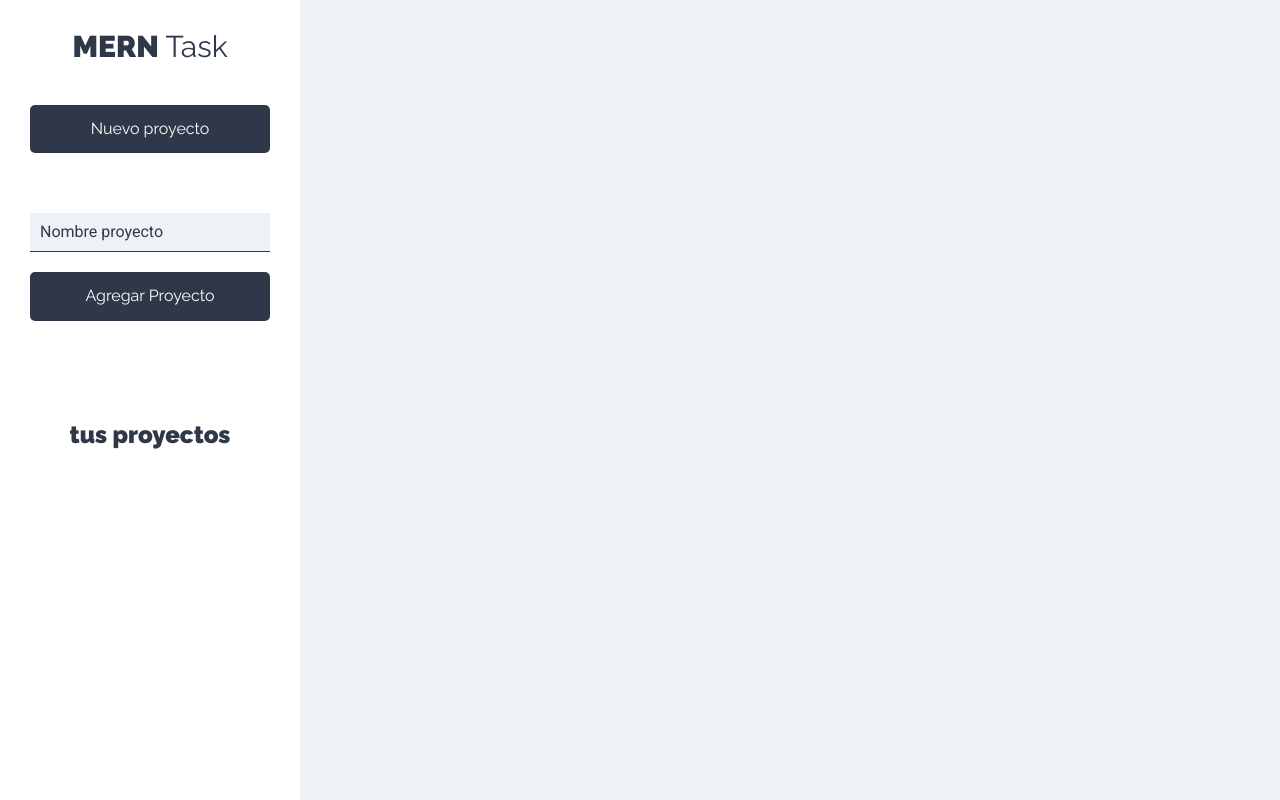
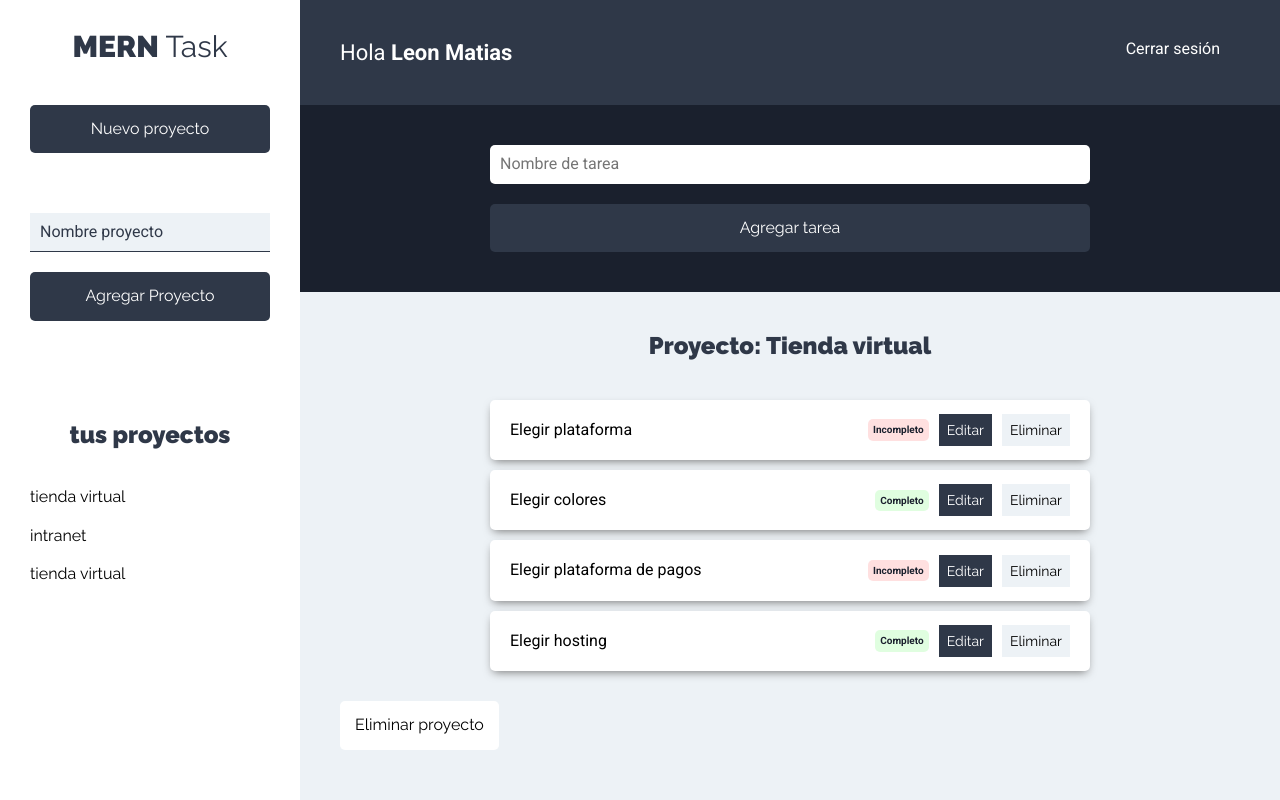
Before and after one commit to devLeonMat/React-P12-ProjectManager, a React (Create React App) app: page /projects in a window 1280 px wide. Built offline with nearby package versions, Linux system fonts and the light colour scheme.

Commit message:
subiendo cambios

```diff
--- /dev/null
+++ b/src/components/layout/Bar.js
@@ -0,0 +1,15 @@
+import React from "react";
+
+const Bar = () => {
+    return (
+        <header className="app-header">
+            <p className="nombre-usuario">Hola <span>Leon Matias</span></p>
+            <nav className="nav-principal">
+                <a href="#">Cerrar sesión</a>
+            </nav>
+        </header>
+    )
+};
+
+
+export default Bar;
--- a/src/components/layout/Sidebar.js
+++ b/src/components/layout/Sidebar.js
@@ -1,5 +1,6 @@
 import React from "react";
 import NewProject from "../projects/NewProject";
+import ListProjects from "../projects/ListProjects";
 
 const Sidebar = () => {
     return (
@@ -9,6 +10,7 @@
             <NewProject/>
             <div className="proyectos">
                 <h2>tus proyectos</h2>
+                <ListProjects/>
             </div>
         </aside>
     )
--- a/src/components/projects/ListProjects.js
+++ b/src/components/projects/ListProjects.js
@@ -11,7 +11,9 @@
 
     return (
         <ul className="listado-proyectos">
-            <Project />
+            {projects.map(value => (
+                <Project project={value}/>
+            ))}
         </ul>
 
     );
--- a/src/components/projects/Projects.js
+++ b/src/components/projects/Projects.js
@@ -1,14 +1,19 @@
 import React from "react";
 import Sidebar from "../layout/Sidebar";
+import Bar from "../layout/Bar";
+import FormTask from "../task/FormTask";
+import ListTask from "../task/ListTask";
 
 const Projects = () => {
     return (
         <div className="contenedor-app">
             <Sidebar/>
             <div className="seccion-principal">
+                <Bar/>
                 <main>
+                    <FormTask/>
                     <div className="contenedor-tareas">
-
+                        <ListTask/>
                     </div>
                 </main>
             </div>
--- /dev/null
+++ b/src/components/task/FormTask.js
@@ -0,0 +1,23 @@
+import React from "react";
+
+const FormTask = () => {
+    return (
+        <div className="formulario">
+            <form action="">
+                <div className="contenedor-input">
+                    <input type="text"
+                           className="input-text"
+                           placeholder="Nombre de tarea"
+                           name="name"/>
+                </div>
+                <div className="contenedor-input">
+                    <input type="submit"
+                           className="btn btn-primario btn-submit btn-block"
+                           value="Agregar tarea"/>
+                </div>
+            </form>
+        </div>
+    )
+};
+
+export default FormTask;
--- /dev/null
+++ b/src/components/task/ListTask.js
@@ -0,0 +1,32 @@
+import React, {Fragment} from "react";
+import Task from "./Task";
+
+
+const ListTask = () => {
+    const taskProject = [
+        {name: 'Elegir plataforma', status: false},
+        {name: 'Elegir colores', status: true},
+        {name: 'Elegir plataforma de pagos', status: false},
+        {name: 'Elegir hosting', status: true}
+    ];
+
+    return (
+        <Fragment>
+            <h2>Proyecto: Tienda virtual</h2>
+            <ul className="listado-tareas">
+                {
+                    taskProject.length === 0
+                        ? (<li className="tarea"><p>No hay tareas</p></li>)
+                        : taskProject.map(tk => (
+                            <Task task={tk}/>
+                        ))
+                }
+            </ul>
+            <button className="btn btn-eliminar">Eliminar proyecto</button>
+        </Fragment>
+
+    );
+
+};
+
+export default ListTask;
--- /dev/null
+++ b/src/components/task/Task.js
@@ -0,0 +1,25 @@
+import React from "react";
+
+const Task = ({task}) => {
+
+    return (
+
+        <li className="tarea sombra">
+            <p>{task.name}</p>
+            <div className="estado">
+                {
+                    task.status ? (<button className="completo"> Completo</button>)
+                        : (<button className="incompleto"> Incompleto</button>)
+                }
+            </div>
+            <div className="acciones">
+                <button className="btn btn-primario">Editar</button>
+                <button className="btn btn-secundario">Eliminar</button>
+            </div>
+        </li>
+
+    )
+
+};
+
+export default Task;
--- a/src/index.css
+++ b/src/index.css
@@ -4,17 +4,20 @@
     --gris2: #2f3848;
     --gris3: #1a202d;
     --negro: #000000;
-  --headingFont:'Raleway', sans-serif;
-  --textFont:  'Roboto', sans-serif;
+    --headingFont: 'Raleway', sans-serif;
+    --textFont: 'Roboto', sans-serif;
 }
+
 *, *:before, *:after {
     box-sizing: inherit;
 }
+
 html {
     box-sizing: border-box;
     height: 100%;
     font-size: 62.5%;
 }
+
 body {
     min-height: 100%;
     background-color: var(--gris1);
@@ -31,20 +34,25 @@
     text-align: center;
     color: var(--gris2);
 }
+
 h1 span {
     font-weight: 400;
 }
+
 h1 {
     font-size: 3rem;
 }
+
 h2 {
     font-size: 2.4rem;
 }
+
 ul {
     list-style: none;
     padding: 0;
     margin: 0;
 }
+
 a {
     text-decoration: none;
     color: var(--gris2);
@@ -61,26 +69,37 @@
     border: none;
     transition: background-color .3s ease;
 }
+
 .btn:hover {
     cursor: pointer;
 }
+
+.btn-eliminar {
+    background-color: var(--blanco);
+}
+
 .btn-primario {
     background-color: var(--gris2);
     color: var(--blanco);
 }
+
 .btn-primario:hover {
     background: var(--gris3);
 }
+
 .btn-secundario {
     background-color: var(--gris1);
 }
+
 .btn-block {
     display: block;
     width: 100%;
 }
+
 .btn-submit:hover {
     background-color: var(--gris2);
 }
+
 .btn-blank {
     margin: 0;
     padding: 0;
@@ -98,6 +117,7 @@
         background-color: var(--blanco);
         flex: 0 0 300px;
     }
+
     .seccion-principal {
         flex: 1;
     }
@@ -106,51 +126,61 @@
 
 
 /* BARRA LATERAL */
-aside  {
+aside {
     padding: 3rem;
 }
 
 .formulario-nuevo-proyecto {
     margin-top: 6rem;
 }
+
 .formulario-nuevo-proyecto .input-text {
     border-bottom: 1px solid var(--gris2);
     border-radius: 0;
     background-color: var(--gris1);
 }
-.formulario-nuevo-proyecto .input-text::placeholder{
+
+.formulario-nuevo-proyecto .input-text::placeholder {
     color: var(--gris2);
 }
+
 .proyectos {
     margin-top: 10rem;
 }
+
 .listado-proyectos li {
     margin-bottom: 2rem;
 }
+
 .listado-proyectos li a {
     font-size: 1.4rem;
     color: var(--gris2);
     line-height: 1.5;
     font-weight: 300;
 }
+
 .app-header {
     display: flex;
     justify-content: space-between;
     background-color: var(--gris2);
     padding: 4rem;
 }
+
 .nombre-usuario {
     color: var(--blanco);
     font-size: 2.2rem;
     margin: 0;
 }
+
 .nombre-usuario span {
     font-weight: 900;
 }
+
 .nav-principal a {
     color: var(--blanco);
     text-decoration: none;
 }
+
 .nav-principal a:first-of-type {
     margin-right: 2rem;
 }
@@ -160,17 +190,21 @@
     background-color: var(--gris3);
     padding: 4rem;
 }
+
 .formulario form {
     max-width: 600px;
     margin: 0 auto;
 }
+
 .contenedor-input {
     display: flex;
 }
+
 .contenedor-input label {
     margin-bottom: 1rem;
     color: var(--blanco);
 }
+
 .input-text {
     padding: 1rem;
     border: none;
@@ -183,7 +217,6 @@
 .contenedor-tareas {
     padding: 4rem;
 }
-
 
 
 .listado-tareas {
@@ -201,27 +234,32 @@
     border-radius: .5rem;
 
 }
+
 .sombra {
-  -webkit-box-shadow: 0px 4px 10px -3px rgba(117,117,117,1);
-  -moz-box-shadow: 0px 4px 10px -3px rgba(117,117,117,1);
-  box-shadow: 0px 4px 10px -3px rgba(117,117,117,1);
+    -webkit-box-shadow: 0px 4px 10px -3px rgba(117, 117, 117, 1);
+    -moz-box-shadow: 0px 4px 10px -3px rgba(117, 117, 117, 1);
+    box-shadow: 0px 4px 10px -3px rgba(117, 117, 117, 1);
 }
+
 .sombra-dark {
-  -webkit-box-shadow: 0px 6px 11px -8px rgba(0,0,0,0.9);
-  -moz-box-shadow: 0px 6px 11px -8px rgba(0,0,0,0.9);
-  box-shadow: 0px 6px 11px -8px rgba(0,0,0,0.9);
+    -webkit-box-shadow: 0px 6px 11px -8px rgba(0, 0, 0, 0.9);
+    -moz-box-shadow: 0px 6px 11px -8px rgba(0, 0, 0, 0.9);
+    box-shadow: 0px 6px 11px -8px rgba(0, 0, 0, 0.9);
 }
+
 .tarea .acciones .btn:first-of-type {
     margin-right: 1rem;
 }
+
 .tarea p {
     font-size: 1.6rem;
     flex: 1;
     padding-right: 2rem;
 }
+
 .tarea .btn {
     padding: .8rem;
-  font-size:1.4rem;
+    font-size: 1.4rem;
     border-radius: 0;
     margin: 0;
 }
@@ -229,6 +267,7 @@
 .estado {
     margin-right: 1rem;
 }
+
 .estado button,
 .mensaje {
     font-weight: 900;
@@ -239,23 +278,28 @@
     cursor: pointer;
     border: none;
 }
+
 .mensaje {
     text-align: center;
     font-size: 1.6rem;
     border-radius: 0;
 }
+
 .mensaje:hover {
     cursor: default;
 }
+
 .completo,
 .correcto {
     background-color: rgba(154, 252, 154, .3);
     color: var(--gris3);
 }
-.incompleto{
+
+.incompleto {
     background-color: rgba(255, 178, 178, .4);
     color: var(--gris3);
 }
+
 .error {
     max-width: 600px;
     margin: 2rem auto 0 auto;
@@ -264,20 +308,22 @@
 }
 
 
-
 .tarea-enter,
 .proyecto-enter {
     opacity: 0;
 }
+
 .tarea-enter-active,
 .proyecto-enter-active {
     opacity: 1;
     transition: opacity 200ms;
 }
+
 .tarea-exit,
 .proyecto-exit {
     opacity: 1;
 }
+
 .tarea-exit-active,
 .proyecto-exit-active {
     opacity: 0;
@@ -306,13 +352,16 @@
     margin-bottom: 2rem;
     align-items: center;
 }
+
 .campo-form:last-of-type {
     margin: 0;
 }
+
 .campo-form label {
     flex: 0 0 100px;
     font-family: var(--textFont);
 }
+
 .campo-form input[type="password"],
 .campo-form input[type="email"],
 .campo-form input[type="text"] {
@@ -326,6 +375,7 @@
     display: block;
     opacity: .7;
 }
+
 .alerta {
     position: fixed;
     top: 0;
@@ -339,7 +389,8 @@
     text-align: center;
     width: 100%;
 }
-@media (min-width:768px) {
+
+@media (min-width: 768px) {
     .alerta {
         width: auto;
         top: 30px;
@@ -352,6 +403,7 @@
     background-color: rgb(109, 211, 109);
     color: rgb(2, 103, 2);
 }
+
 .alerta-error {
     background-color: rgb(230, 78, 78);
     color: var(--blanco);
```
Lines whose indentation alone changed are shown as unchanged.
